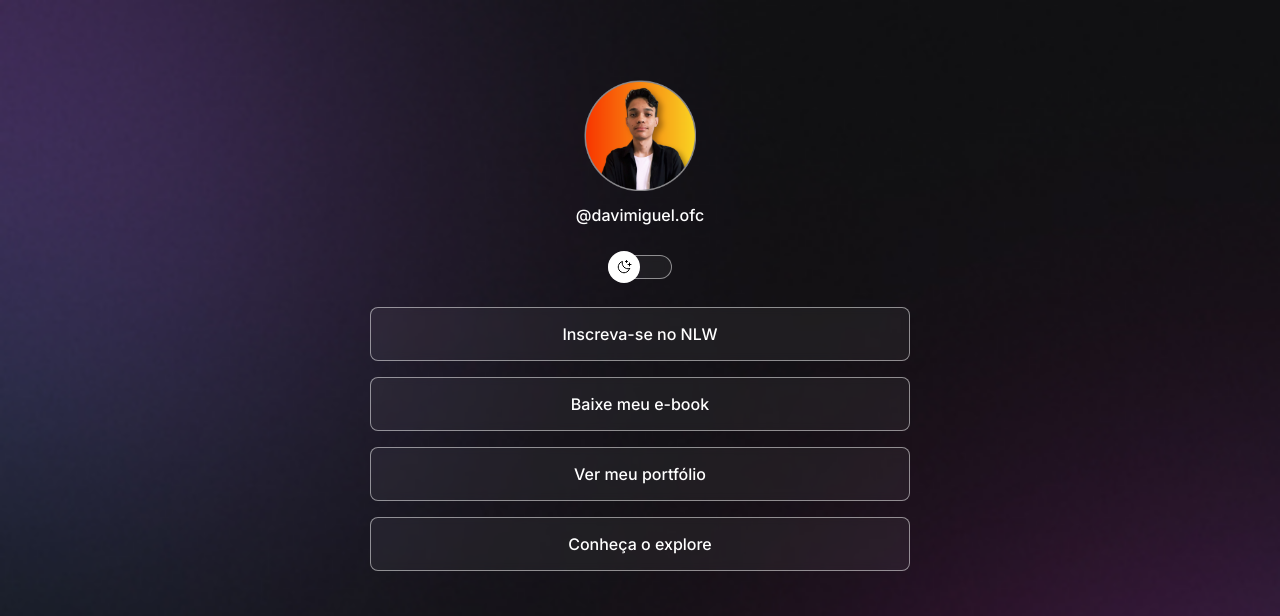
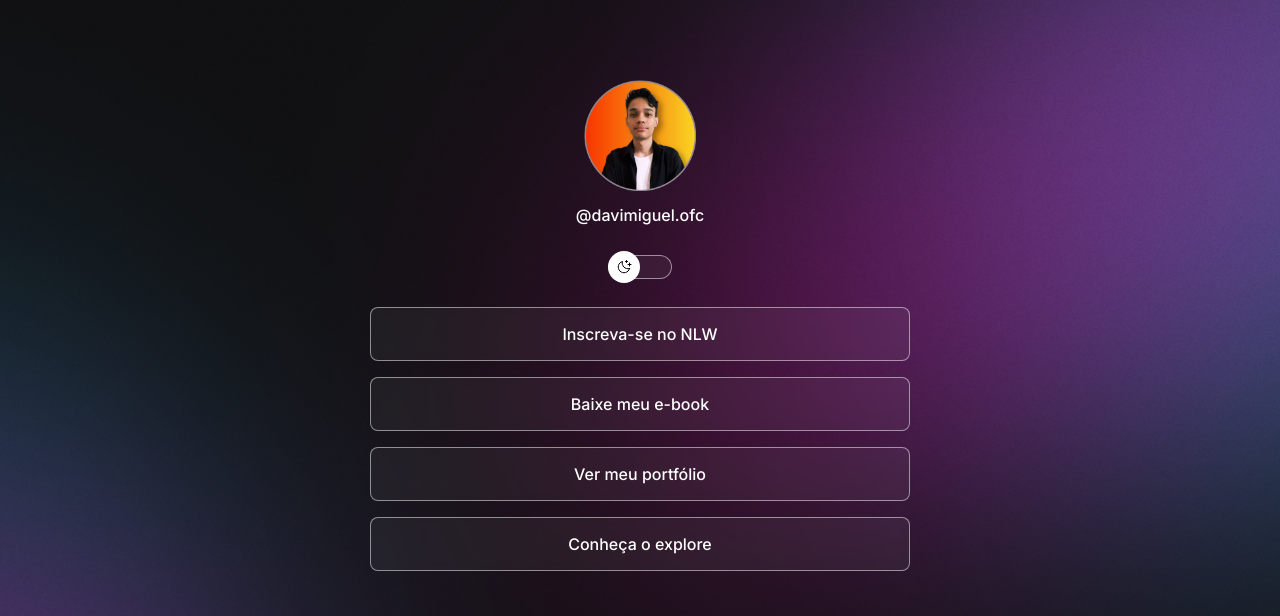
Before and after one commit to DaviMaldonado/DevLink, a plain HTML site: page index.html in a window 1280 px wide. Shown: the top 616 px of the page. Drawn offline with nearby package versions, Linux system fonts and the light colour scheme.

Commit message:
change background based on media queries

```diff
--- a/style.css
+++ b/style.css
@@ -32,6 +32,7 @@ body {
   /*  background: color image repeat position/size */
   background: var(--bg-url) no-repeat top center/cover;
   color: var(--text-color);
+  height: 100vh;
 }
 body * {
   font-family: "Inter", sans-serif;
@@ -162,3 +163,13 @@ footer p {
   font-size: 10px;
   padding: 7px 0;
 }
+/* Media queries */
+@media (min-width: 700px) {
+  :root {
+    --bg-url: url(./assets/bg-dark.png);
+  }
+
+  .ligth {
+    --bg-url: url(./assets/bg-desktop-ligth.jpg);
+  }
+}
```
Also changed, not shown: assets/bg-dark.png (added), assets/bg-desktop-ligth.jpg (added).
